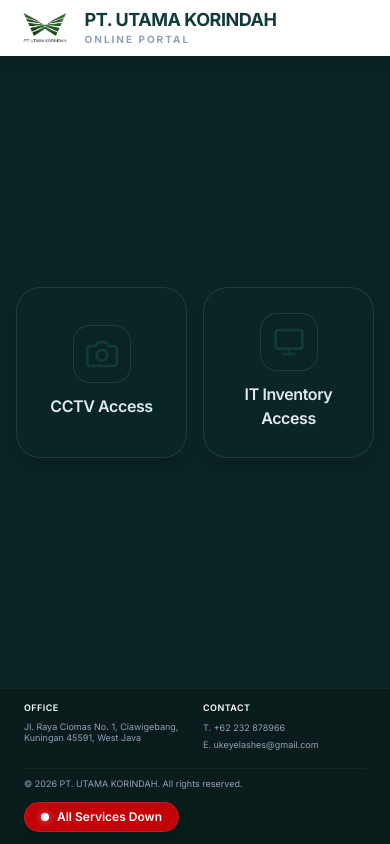
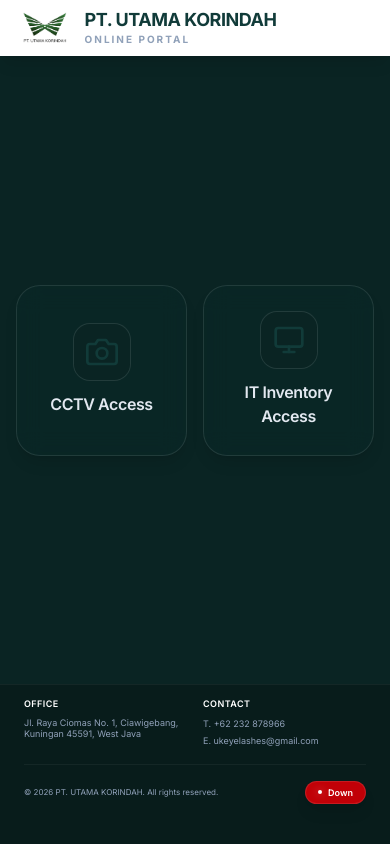
Before and after one commit to ojeeeeedev/sistempabrik, a React (Vite) app: page / in a window 390 px wide. Built offline with nearby package versions, Linux system fonts and the light colour scheme; no server answers.

Commit message:
Status pill UIUX changes

```diff
--- a/src/Landing.jsx
+++ b/src/Landing.jsx
@@ -8,6 +8,10 @@
 
   useEffect(() => {
     const checkStatus = async () => {
+      const minDelay = new Promise(resolve => setTimeout(resolve, 2000));
+      let newColor = 'bg-slate-500';
+      let newText = 'Checking Status...';
+
       try {
         // Try Server-Side API first (Better for 1033 errors)
         const apiRes = await fetch('/api/status');
@@ -22,25 +26,20 @@
            const failures = values.filter(d => d.status === 'outage').length;
 
            if (failures === 0) {
-             setStatusColor('bg-emerald-700');
-             setStatusText('All Systems Operational');
+             newColor = 'bg-emerald-700';
+             newText = 'All Systems Operational';
            } else if (failures === values.length) {
-             setStatusColor('bg-red-700');
-             setStatusText('All Services Down');
+             newColor = 'bg-red-700';
+             newText = 'All Services Down';
            } else {
-             setStatusColor('bg-amber-600');
-             setStatusText('Partial Service');
+             newColor = 'bg-amber-600';
+             newText = 'Partial Service';
            }
-           return;
+        } else {
+           throw new Error("API failed");
         }
-
-        throw new Error("API failed");
       } catch (e) {
         // Fallback: Client-Side check
-        // Using CORS mode. If the server is up but doesn't support CORS, this will fail (Outage).
-        // If the server is down (1033/5xx), this will also fail (Outage).
-        // This is a strict check suitable for "System Status" where we prefer False Negative (saying down when up)
-        // over False Positive (saying up when down) for the user to investigate.
         const inventoryUrl = import.meta.env.DEV ? '/api-proxy/inventory' : 'https://inventory.utamakorindah.com';
         const cctvUrl = import.meta.env.DEV ? '/api-proxy/cctv' : 'https://cctv.utamakorindah.com';
 
@@ -52,23 +51,27 @@
         const failures = results.filter(r => r.status === 'rejected' || (r.value && !r.value.ok)).length;
 
         if (failures === 0) {
-          setStatusColor('bg-emerald-700');
-          setStatusText('All Systems Operational');
+          newColor = 'bg-emerald-700';
+          newText = 'All Systems Operational';
         } else if (failures === results.length) {
-          setStatusColor('bg-red-700');
-          setStatusText('All Services Down');
+          newColor = 'bg-red-700';
+          newText = 'All Services Down';
         } else {
-          setStatusColor('bg-amber-600');
-          setStatusText('Partial Service');
+          newColor = 'bg-amber-600';
+          newText = 'Partial Service';
         }
       }
+
+      await minDelay;
+      setStatusColor(newColor);
+      setStatusText(newText);
     };
 
     checkStatus();
   }, []);
 
   return (
-    <div className="h-screen bg-[#0a2423] text-slate-200 flex flex-col overflow-hidden relative selection:bg-[#113b39]/50">
+    <div className="h-screen h-[100dvh] bg-[#0a2423] text-slate-200 flex flex-col overflow-hidden relative selection:bg-[#113b39]/50">
 
       {/* Background Ambience */}
       <div className="fixed inset-0 z-0 pointer-events-none">
@@ -141,7 +144,7 @@
       </main>
 
       {/* Footer */}
-      <footer className="w-full bg-[#081c1b] border-t border-white/5 py-3 md:py-6 z-10 relative shrink-0">
+      <footer className="w-full bg-[#081c1b] border-t border-white/5 pt-3 pb-10 md:py-6 z-10 relative shrink-0">
         <div className="container mx-auto px-6 md:px-12">
           <motion.div
             initial={{ opacity: 0, y: 20 }}
@@ -171,14 +174,26 @@
             </div>
 
             {/* Copyright */}
-            <div className="col-span-2 md:col-span-1 flex flex-col gap-3 md:text-right border-t border-white/5 pt-2 md:border-none md:pt-0 items-start md:items-end">
-              <p>&copy; {new Date().getFullYear()} PT. UTAMA KORINDAH.<br className="hidden md:block" /> All rights reserved.</p>
+            <div className="col-span-2 md:col-span-1 flex flex-col md:gap-3 md:text-right border-t border-white/5 pt-4 md:border-none md:pt-0 items-end">
+              <div className="flex items-center justify-between md:flex-col md:items-end w-full gap-2">
+                <p className="text-left md:text-right text-[8px] md:text-sm">&copy; {new Date().getFullYear()} PT. UTAMA KORINDAH.<br className="hidden md:block" /> All rights reserved.</p>
 
-              {/* Status Button */}
-              <Link to="/status" className={`inline-flex items-center gap-2 px-4 py-1.5 rounded-full border border-white/10 transition-all text-xs font-semibold text-white group shadow-lg ${statusColor} hover:brightness-110`}>
-                <span className="w-2 h-2 rounded-full bg-white shadow-[0_0_8px_rgba(255,255,255,0.5)] group-hover:scale-125 transition-all"></span>
-                {statusText}
-              </Link>
+                {/* Status Button */}
+                <Link to="/status" className={`inline-flex items-center gap-1.5 px-3 py-1 rounded-full border border-white/10 transition-all text-[9px] md:text-xs font-semibold text-white group shadow-lg ${statusColor} hover:brightness-110 shrink-0`}>
+                  {statusText.includes('Checking') ? (
+                    <svg className="animate-spin h-2 w-2 md:h-3 md:w-3 text-white/80" xmlns="http://www.w3.org/2000/svg" fill="none" viewBox="0 0 24 24">
+                      <circle className="opacity-25" cx="12" cy="12" r="10" stroke="currentColor" strokeWidth="4"></circle>
+                      <path className="opacity-75" fill="currentColor" d="M4 12a8 8 0 018-8V0C5.373 0 0 5.373 0 12h4zm2 5.291A7.962 7.962 0 014 12H0c0 3.042 1.135 5.824 3 7.938l3-2.647z"></path>
+                    </svg>
+                  ) : (
+                    <span className="w-1 h-1 md:w-2 md:h-2 rounded-full bg-white shadow-[0_0_8px_rgba(255,255,255,0.5)] group-hover:scale-125 transition-all"></span>
+                  )}
+                  <span className="md:hidden">
+                    {statusText.replace('All Systems ', '').replace('All Services ', '').replace('All ', '').replace('Checking Status...', 'Checking...').replace(' Service', '')}
+                  </span>
+                  <span className="hidden md:inline">{statusText}</span>
+                </Link>
+              </div>
             </div>
           </motion.div>
         </div>
```
